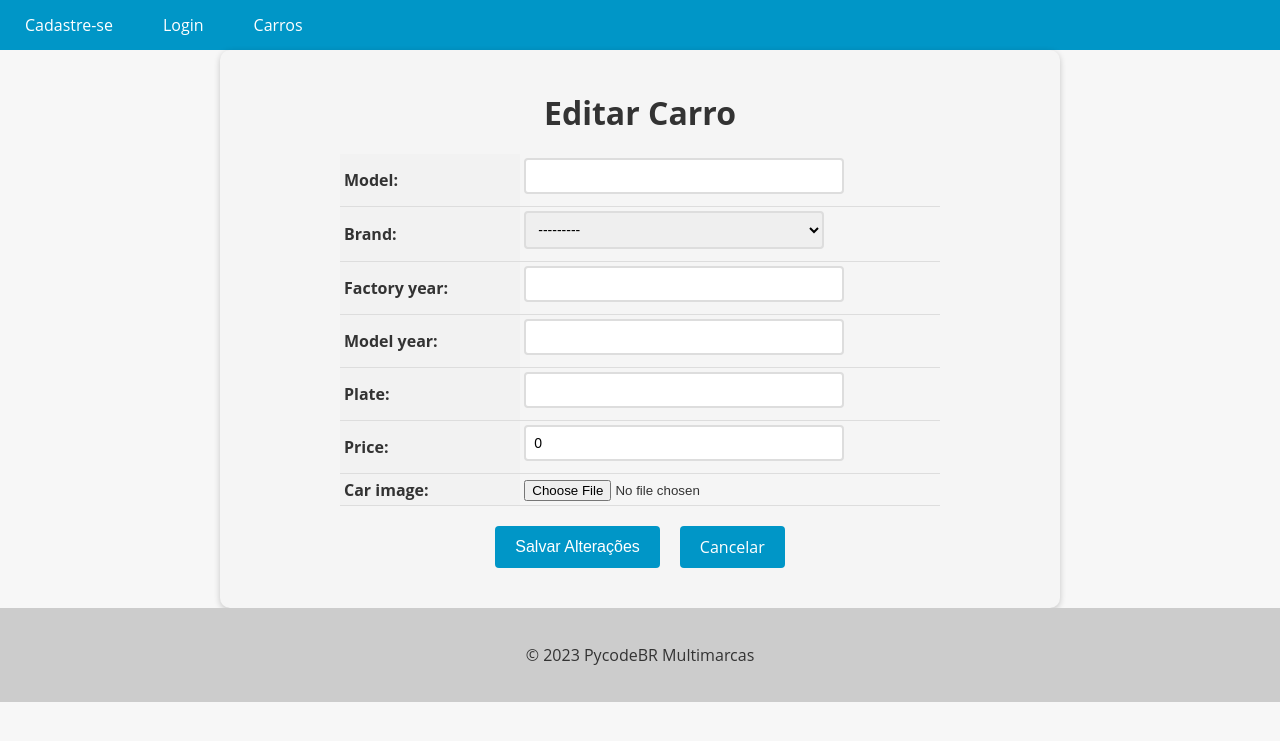
After one commit to LoganMerazzi/django_carros, a Django app: template cars/templates/car_update.html in a window 1280 px wide. The commit adds this page. Shown: the top 741 px of the page. Run offline with Django 5.2, Linux system fonts and the light colour scheme; the template is opened without the code that fills it: values that come from a table or form of the project are taken from there, others are empty.

Commit message:
Atualização para permitir a autalização de registros.

```diff
--- a/app/urls.py
+++ b/app/urls.py
@@ -18,7 +18,7 @@ from django.contrib import admin
 from django.urls import path
 from django.conf import settings
 from django.conf.urls.static import static
-from cars.views import CarsListView, NewCarCreateView, CarDetailView
+from cars.views import CarsListView, NewCarCreateView, CarDetailView, CarUpdateView
 from accounts.views import register_view, login_view, logout_view
 
 urlpatterns = [
@@ -29,6 +29,7 @@ urlpatterns = [
     path('cars/', CarsListView.as_view(), name='car_list'),
     path('new_car/', NewCarCreateView.as_view(), name='new_car'),
     path('car/<int:pk>/', CarDetailView.as_view(), name='car_detail'),
+    path('car/<int:pk>/update', CarUpdateView.as_view(), name='car_update'),
 ]
 
 if settings.DEBUG:
--- a/cars/templates/car_detail.html
+++ b/cars/templates/car_detail.html
@@ -87,4 +87,7 @@
       <p><strong>Placa:</strong> {{ object.plate }}</p>
       <p><strong>Preço:</strong> R$ {{ object.price }}</p>
   </div>
+  <div class="buttons-container">
+    <a href="{% url 'car_update' pk=object.pk %}" class="btn btn-primary">Editar</a>
+  </div>
 {% endblock %}
--- /dev/null
+++ b/cars/templates/car_update.html
@@ -0,0 +1,122 @@
+{% extends "base.html" %}
+
+{% block content %}
+
+  <style>
+    form {
+      max-width: 800px;
+      margin: 0 auto;
+      padding: 20px;
+      background-color: #f5f5f5;
+      border-radius: 10px;
+      box-shadow: 0 2px 6px rgba(0, 0, 0, 0.2);
+    }
+
+    form h1 {
+      font-size: 2rem;
+      margin-bottom: 20px;
+      text-align: center;
+    }
+
+    table {
+      margin: 0 auto;
+      border-collapse: collapse;
+      width: 100%;
+      max-width: 600px;
+    }
+
+    th, td {
+      padding: 4px;
+      text-align: left;
+      border-bottom: 1px solid #ddd;
+    }
+
+    th {
+      background-color: #f2f2f2;
+    }
+
+    input[type="text"], input[type="number"], select, textarea {
+      padding: 8px;
+      font-size: 14px;
+      border: 2px solid #ddd;
+      border-radius: 4px;
+      width: 100%;
+      max-width: 300px;
+      margin-bottom: 8px;
+      transition: border-bottom-color 0.3s ease-in-out;
+    }
+
+    input[type="text"]:focus, input[type="number"]:focus, select:focus, textarea:focus {
+      outline: none;
+      border-bottom-color: #0096c7;
+    }
+
+    .btn {
+      background-color: #0096c7;
+      color: #fff;
+      border: none;
+      padding: 10px 20px;
+      font-size: 16px;
+      border-radius: 4px;
+      cursor: pointer;
+      transition: background-color 0.3s ease-in-out;
+    }
+
+    .buttons-container {
+      display: flex;
+      justify-content: center;
+      margin-top: 20px;
+      margin-bottom: 20px;
+    }
+
+    .btn {
+      display: inline-block;
+      background-color: #0096c7;
+      color: #fff;
+      border: none;
+      padding: 10px 20px;
+      font-size: 16px;
+      border-radius: 4px;
+      cursor: pointer;
+      transition: background-color 0.3s ease-in-out;
+      margin: 0 10px;
+    }
+
+    .btn:hover {
+      background-color: #108eb8;
+    }
+
+    .btn-danger {
+      background-color: #d9534f;
+      text-decoration: none !important;
+    }
+
+    .btn-danger:hover {
+      background-color: #d2221c;
+    }
+
+    .error-message {
+      color: #d9534f;
+      font-size: 14px;
+      margin-top: 5px;
+    }
+
+    a {
+      text-decoration: none !important;
+    }
+
+  </style>
+  <form method="post" enctype="multipart/form-data">
+    {% csrf_token %}
+    <h1>Editar Carro</h1>
+    <table>
+      {{ form.as_table }}
+    </table>
+    <div>
+      <div class="buttons-container">
+        <input type="submit" value="Salvar Alterações" class="btn btn-primary">
+        <a href="{% url 'car_list' %}" class="btn btn-secondary">Cancelar</a>
+      </div>
+    </div>
+  </form>
+{% endblock %}
```
Also changed, not shown: cars/views.py (+8 -1 lines).
